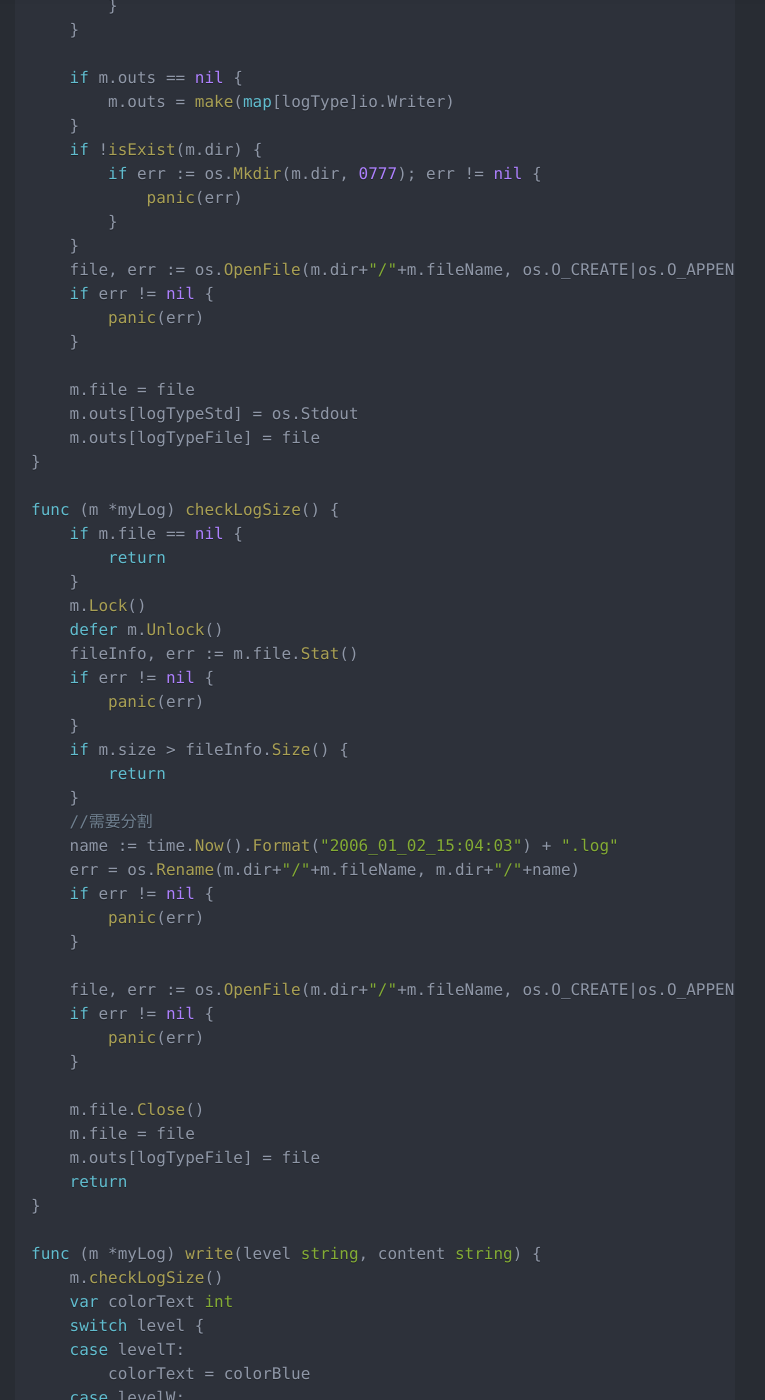
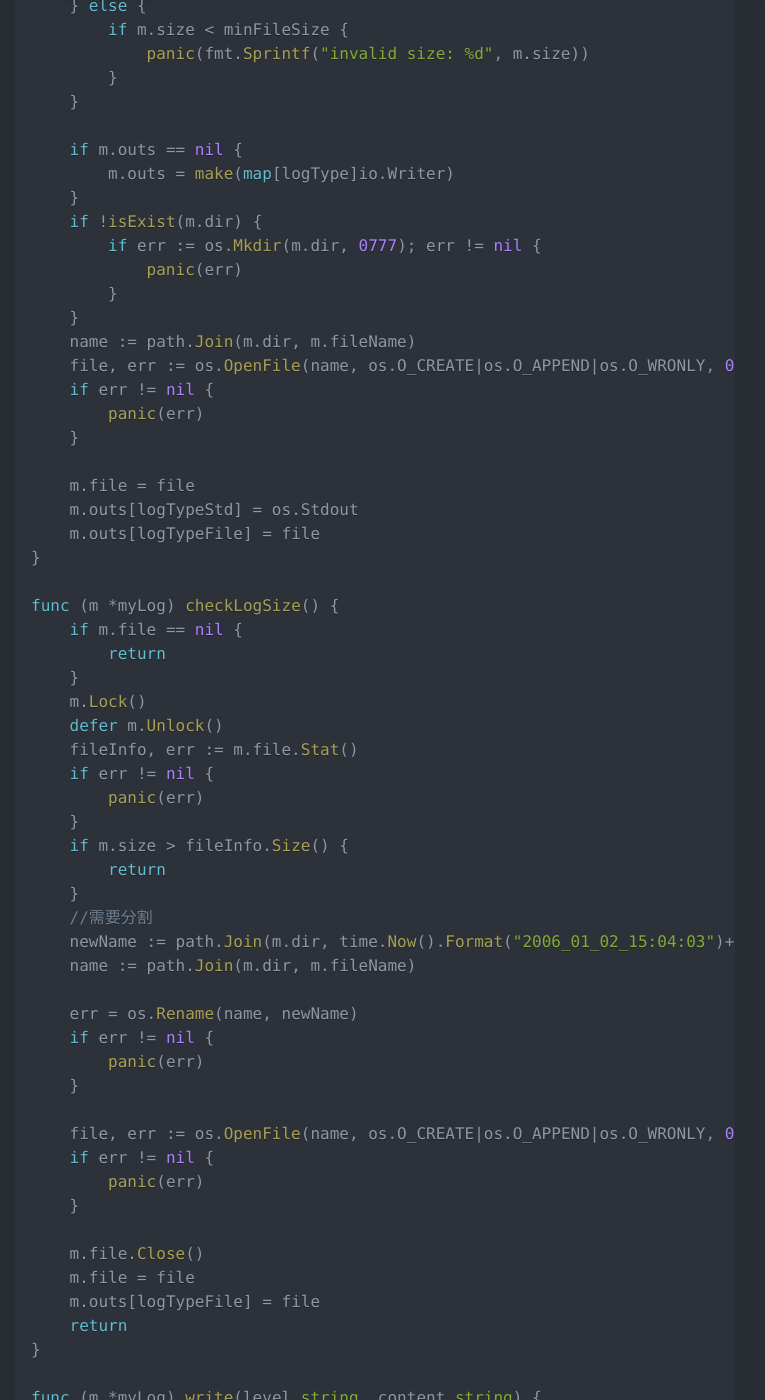
Before and after one commit to pyihe/pyihe.github.io, a Jekyll site: the page built from _posts/2020-05-31-Go语言实现简单的日志记录功能.md, in a window 1280 px wide and 1400 px high, scrolled down 4731 px. Shown: the whole window, without its empty margins (265-1030 px from the left). Built offline with Jekyll 4.4.1, drawn with Linux system fonts in a browser that asks for light colours; nearby versions of some CDN libraries; a style sheet for code colours, icons or effects is not loaded; some of the changed text lies outside the part shown.

Commit message:
fix code

```diff
--- a/_posts/2020-05-31-Go语言实现简单的日志记录功能.md
+++ b/_posts/2020-05-31-Go语言实现简单的日志记录功能.md
@@ -78,16 +78,18 @@
        		return
        	}
        	//需要分割,重新打开一个新的文件句柄替换老的，并关闭老的文件句柄，
-       	name := time.Now().Format("2006_01_02_15:04:03") + ".log"
-       	err = os.Rename(m.dir+"/"+m.fileName, m.dir+"/"+name)
-       	if err != nil {
-       		panic(err)
-       	}
+       	newName := path.Join(m.dir, time.Now().Format("2006_01_02_15:04:03")+".log")
+        name := path.Join(m.dir, m.fileName)
 
-       	file, err := os.OpenFile(m.dir+"/"+m.fileName, os.O_CREATE|os.O_APPEND|os.O_WRONLY, 0755)
-       	if err != nil {
-       		panic(err)
-       	}
+        err = os.Rename(name, newName)
+        if err != nil {
+        	panic(err)
+        }
+
+        file, err := os.OpenFile(name, os.O_CREATE|os.O_APPEND|os.O_WRONLY, 0755)
+        if err != nil {
+        	panic(err)
+        }
 
        	m.file.Close()
        	m.file = file
@@ -125,6 +127,7 @@
     "fmt"
     "io"
     "os"
+    "path"
     "runtime"
     "strconv"
     "sync"
@@ -192,9 +195,10 @@
     		panic(err)
     	}
     }
-    file, err := os.OpenFile(m.dir+"/"+m.fileName, os.O_CREATE|os.O_APPEND|os.O_WRONLY, 0755)
+    name := path.Join(m.dir, m.fileName)
+    file, err := os.OpenFile(name, os.O_CREATE|os.O_APPEND|os.O_WRONLY, 0755)
     if err != nil {
-    	panic(err)
+        panic(err)
     }
 
     m.file = file
@@ -216,13 +220,15 @@
     	return
     }
     //需要分割
-    name := time.Now().Format("2006_01_02_15:04:03") + ".log"
-    err = os.Rename(m.dir+"/"+m.fileName, m.dir+"/"+name)
+    newName := path.Join(m.dir, time.Now().Format("2006_01_02_15:04:03")+".log")
+    name := path.Join(m.dir, m.fileName)
+
+    err = os.Rename(name, newName)
     if err != nil {
     	panic(err)
     }
 
-    file, err := os.OpenFile(m.dir+"/"+m.fileName, os.O_CREATE|os.O_APPEND|os.O_WRONLY, 0755)
+    file, err := os.OpenFile(name, os.O_CREATE|os.O_APPEND|os.O_WRONLY, 0755)
     if err != nil {
     	panic(err)
     }
```
